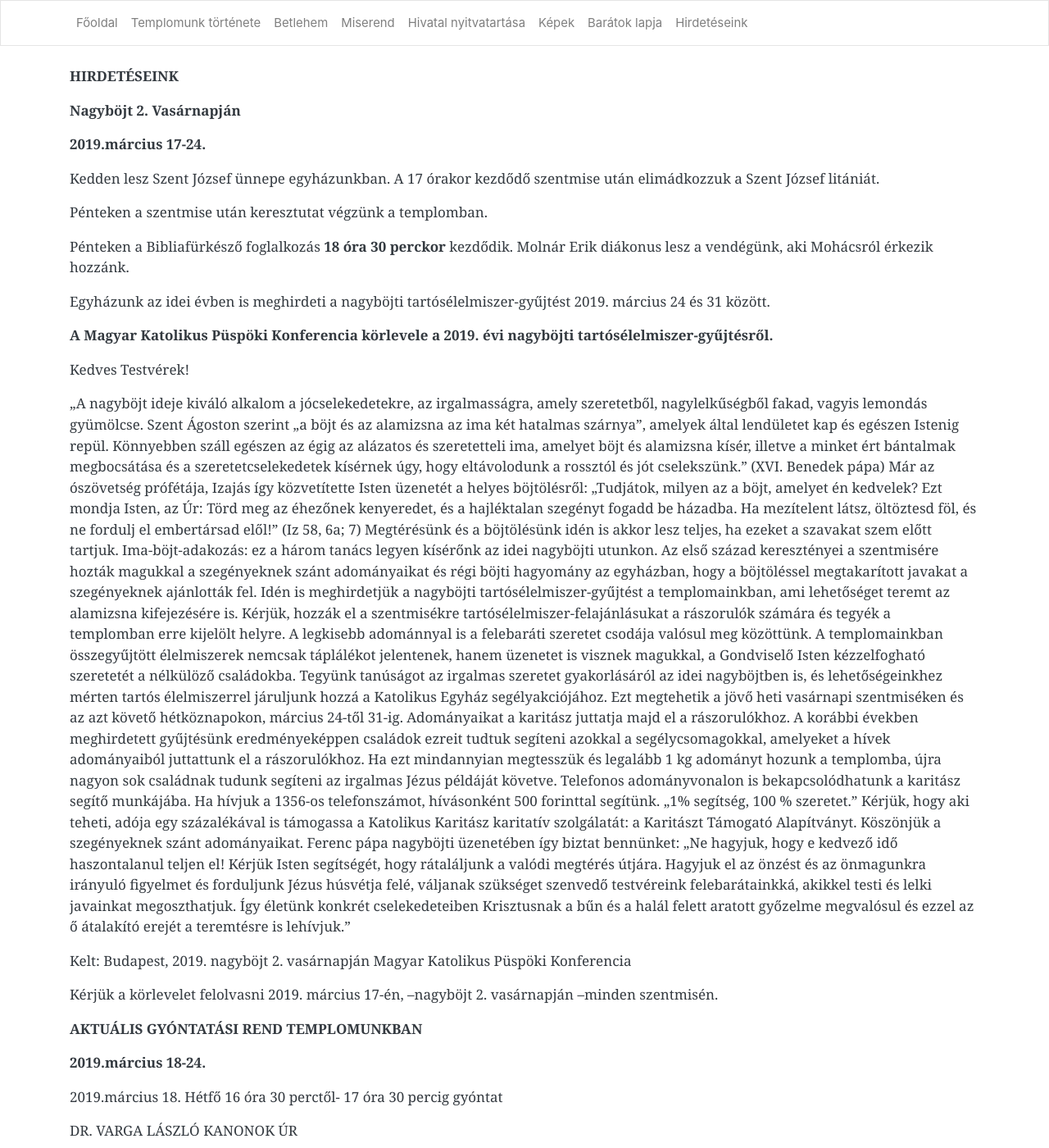
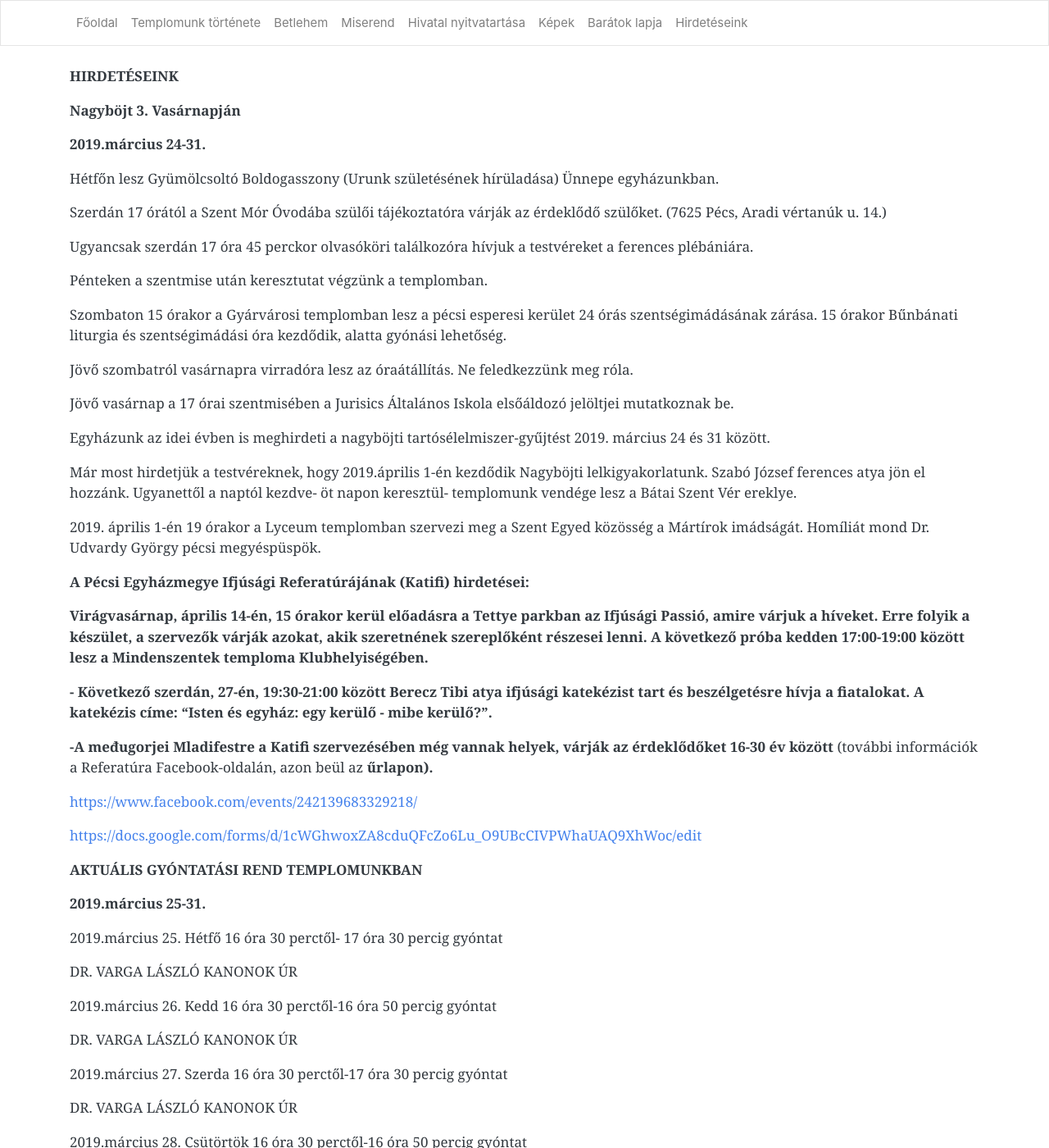
Before and after one commit to pecsi-ferences/pecsi-ferences.github.io, a Jekyll site: the page built from hirdeteseink.md, in a window 1280 px wide and 1400 px high. Shown: the whole window at 82% size. Built offline with Jekyll 4.4.1, drawn with Linux system fonts in a browser that asks for light colours; nearby versions of some CDN libraries; some of the changed text lies outside the part shown.

Commit message:
Update from Forestry.io Zoltán Dohány updated hirdeteseink.md

```diff
--- a/hirdeteseink.md
+++ b/hirdeteseink.md
@@ -3,6 +3,84 @@ layout: default
 title: Hirdetéseink
 
 ---
+**HIRDETÉSEINK**
+
+**Nagyböjt 3. Vasárnapján**
+
+**2019.március 24-31.**
+
+Hétfőn lesz Gyümölcsoltó Boldogasszony (Urunk születésének hírüladása) Ünnepe egyházunkban.
+
+Szerdán 17 órától a Szent Mór Óvodába szülői tájékoztatóra várják az érdeklődő szülőket. (7625 Pécs, Aradi vértanúk u. 14.)
+
+Ugyancsak szerdán 17 óra 45 perckor olvasóköri találkozóra hívjuk a testvéreket a ferences plébániára.
+
+Pénteken a szentmise után keresztutat végzünk a templomban.
+
+Szombaton 15 órakor a Gyárvárosi templomban lesz a pécsi esperesi kerület 24 órás szentségimádásának zárása. 15 órakor Bűnbánati liturgia és szentségimádási óra kezdődik, alatta gyónási lehetőség.
+
+Jövő szombatról vasárnapra virradóra lesz az óraátállítás. Ne feledkezzünk meg róla.
+
+Jövő vasárnap a 17 órai szentmisében a Jurisics Általános Iskola elsőáldozó jelöltjei mutatkoznak be.
+
+Egyházunk az idei évben is meghirdeti a nagyböjti tartósélelmiszer-gyűjtést 2019. március 24 és 31 között.
+
+Már most hirdetjük a testvéreknek, hogy 2019.április 1-én kezdődik Nagyböjti lelkigyakorlatunk. Szabó József ferences atya jön el hozzánk. Ugyanettől a naptól kezdve- öt napon keresztül- templomunk vendége lesz a Bátai Szent Vér ereklye.
+
+2019\. április 1-én 19 órakor a Lyceum templomban szervezi meg a Szent Egyed közösség a Mártírok imádságát. Homíliát mond Dr. Udvardy György pécsi megyéspüspök.
+
+**A Pécsi Egyházmegye Ifjúsági Referatúrájának (Katifi) hirdetései:**
+
+**Virágvasárnap, április 14-én, 15 órakor kerül előadásra a Tettye parkban az Ifjúsági Passió, amire várjuk a híveket. Erre folyik a készület, a szervezők várják azokat, akik szeretnének szereplőként részesei lenni. A következő próba kedden 17:00-19:00 között lesz a Mindenszentek temploma Klubhelyiségében.**
+
+**- Következő szerdán, 27-én, 19:30-21:00 között Berecz Tibi atya ifjúsági katekézist tart és beszélgetésre hívja a fiatalokat. A katekézis címe: "Isten és egyház: egy kerülő - mibe kerülő?".**
+
+**-A međugorjei Mladifestre a Katifi szervezésében még vannak helyek, várják az érdeklődőket 16-30 év között** (további információk a Referatúra Facebook-oldalán, azon beül az **űrlapon).**
+
+[https://www.facebook.com/events/242139683329218/](https://www.facebook.com/events/242139683329218/ "https://www.facebook.com/events/242139683329218/")
+
+[https://docs.google.com/forms/d/1cWGhwoxZA8cduQFcZo6Lu_O9UBcCIVPWhaUAQ9XhWoc/edit](https://docs.google.com/forms/d/1cWGhwoxZA8cduQFcZo6Lu_O9UBcCIVPWhaUAQ9XhWoc/edit "https://docs.google.com/forms/d/1cWGhwoxZA8cduQFcZo6Lu_O9UBcCIVPWhaUAQ9XhWoc/edit")
+
+**AKTUÁLIS GYÓNTATÁSI REND TEMPLOMUNKBAN**
+
+**2019.március 25-31.**
+
+2019\.március 25. Hétfő 16 óra 30 perctől- 17 óra 30 percig gyóntat
+
+DR. VARGA LÁSZLÓ KANONOK ÚR
+
+2019\.március 26. Kedd 16 óra 30 perctől-16 óra 50 percig gyóntat
+
+DR. VARGA LÁSZLÓ KANONOK ÚR
+
+2019\.március 27. Szerda 16 óra 30 perctől-17 óra 30 percig gyóntat
+
+DR. VARGA LÁSZLÓ KANONOK ÚR
+
+2019\.március 28. Csütörtök 16 óra 30 perctől-16 óra 50 percig gyóntat
+
+DR. VARGA LÁSZLÓ KANONOK ÚR
+
+16 óra 30 perctől-17 óra 30 percig
+
+DR. NYÚL VIKTOR PASZTORÁLIS HELYNÖK ÚR
+
+2019\.március 29. Péntek 16 óra 30 perctől- 16 óra 50 percig gyóntat
+
+DR. VARGA LÁSZLÓ KANONOK ÚR
+
+2019\.március 30. Szombat 16 óra 30 perctől- 16 óra 50 percig gyóntat
+
+DR. VARGA LÁSZLÓ KANONOK ÚR
+
+2018\.március 31. Vasárnap 7 óra 30 perctől- 8 óráig
+
+DR. VARGA LÁSZLÓ KANONOK ÚR
+
+17 órától-18 óráig gyóntat
+
+DR. VARGA LÁSZLÓ KANONOK ÚR
+
 **HIRDETÉSEINK**
 
 **Nagyböjt 2. Vasárnapján**
```
